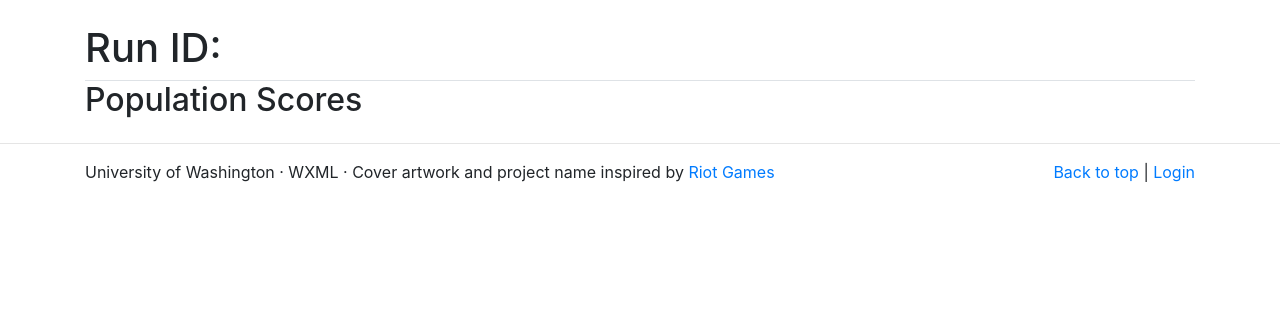
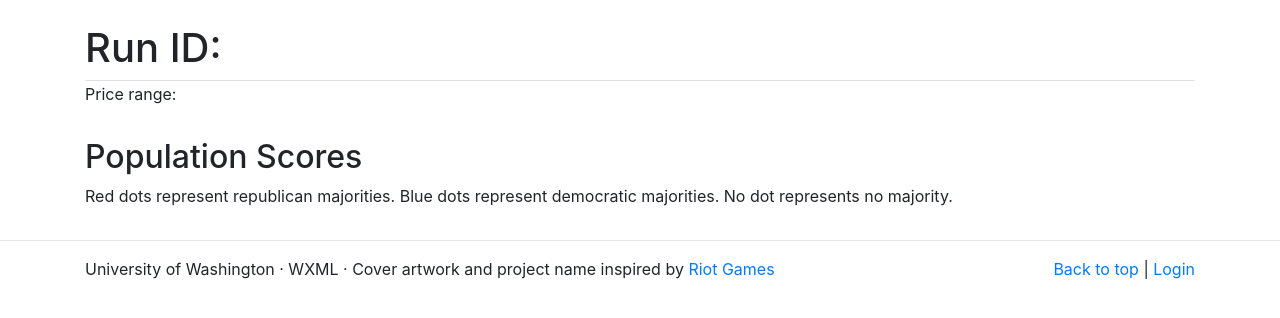
Before and after one commit to pengra/gis, a Django app: template src/states/templates/home/dash.html in a window 1280 px wide. Shown: the part 56-374 px from the top of the page. Run offline with Django 3.2, Linux system fonts and the light colour scheme; the template is opened without the code that fills it, so the values that code supplies are empty; some libraries are stand-ins or nearby versions.

Commit message:
ui slider

```diff
--- a/src/states/templates/home/dash.html
+++ b/src/states/templates/home/dash.html
@@ -3,6 +3,8 @@
 
 {% block head %}
 <script src="https://d3js.org/d3.v5.min.js"></script>
+<script src="https://code.jquery.com/ui/1.12.1/jquery-ui.min.js" integrity="sha256-VazP97ZCwtekAsvgPBSUwPFKdrwD3unUfSGVYrahUqU="
+  crossorigin="anonymous"></script>
 <link href="{% static 'graphs/d3.css' %}" rel='stylesheet' />
 {% endblock %}
 
@@ -19,8 +21,17 @@
     </div>
     <!-- Awesome graph -->
     <div class="row">
+      <div class="col-md-12">
+        <label for="amount">Price range:</label>
+        <input type="text" id="amount" readonly style="border:0; color:#f6931f; font-weight:bold;">
+      </div>
       <div class="col-md-12" id="graph">
+        <br />
         <h2 id="graph-title">Population Scores</h2>
+        <p>
+          Red dots represent republican majorities. Blue dots represent democratic majorities. No dot represents no
+          majority.
+        </p>
       </div>
     </div>
     <!-- Table of values w/ slider -->
@@ -33,11 +44,38 @@
 </main>
 
 <script>
+  $(function () {
+    $("#slider-range").slider({
+      range: true,
+      min: 0,
+      max: 500,
+      values: [75, 300],
+      slide: function (event, ui) {
+        $("#amount").val("$" + ui.values[0] + " - $" + ui.values[1]);
+      }
+    });
+    $("#amount").val("$" + $("#slider-range").slider("values", 0) +
+      " - $" + $("#slider-range").slider("values", 1));
+  });
+</script>
+
+<script>
   var run_id = "{{run.id}}";
 
   fetch(`/data/${run_id}.json`)
     .then((response) => response.json())
     .then((json) => {
+      $('#slider-range').slikder({
+        range: true,
+        min: json.meta.min,
+        max: json.meta.max,
+        values: [json.meta.min, json.meta.max],
+        slide: function(e, ui) {
+          $('#amount').val("" + ui.values[0] + ' - ' + ui.values[1]);
+        }
+      });
+      $('#amount').val("" + $("#slider-range").slider("values", 0) + " - " + $("#slider-range").slider("values", 1));
+
       min = 0
       max = 0
       political_colors = []
@@ -117,12 +155,20 @@
     // Add background colors indicating political outcome
     // 12. Appends a circle for each datapoint
     svg.selectAll(".dot")
-        .data(dataset)
+      .data(dataset)
       .enter().append("circle") // Uses the enter().append() method
-        .attr("cx", function(d, i) { return xScale(i) })
-        .attr("cy", function(d) { return yScale(d.y) })
-        .attr("r", function(d, i) { return political_colors[i] == 'grey' ? 0 : 3 })
-        .attr("class", function(d, i) { return ("dot " + political_colors[i]) })
+      .attr("cx", function (d, i) {
+        return xScale(i)
+      })
+      .attr("cy", function (d) {
+        return yScale(d.y)
+      })
+      .attr("r", function (d, i) {
+        return political_colors[i] == 'grey' ? 0 : 3
+      })
+      .attr("class", function (d, i) {
+        return ("dot " + political_colors[i])
+      })
 
     // Append the path, bind the data, and call the line generator
     svg.append("path")
```
